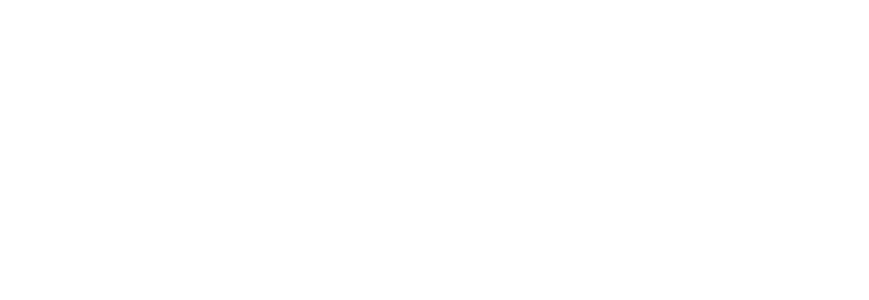
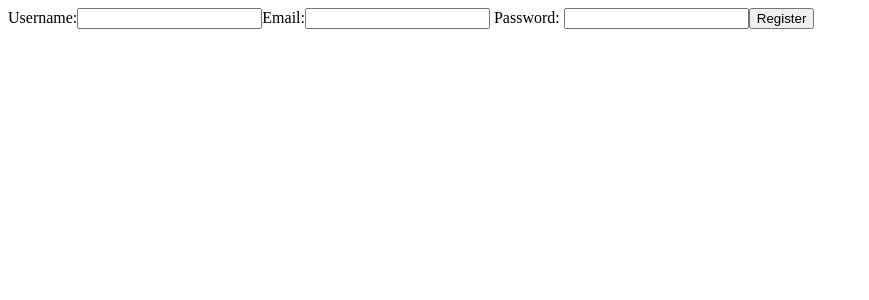
Before and after one commit to dtl915/Reddit_Clone, a React (Vite) app in the folder frontend/: page /auth/register in a window 1280 px wide. Before the commit this address had no page. Shown: the top 300 px of the page, without its empty margins (0-869 px from the left). Built offline with nearby package versions, Linux system fonts and the light colour scheme.

Commit message:
add registration page

```diff
--- a/frontend/src/App.tsx
+++ b/frontend/src/App.tsx
@@ -2,12 +2,14 @@
 import { Home } from "./pages/Home";
 import { Login } from "./pages/Login";
 import { Me } from "./pages/Me";
+import { Register } from "./pages/Register"
 export function App() {
   return (
     <Routes>
       <Route path="/" element={<Home />} />
       <Route path="/auth/login" element={<Login />} />
-      <Route path="/auth/me" element={<Me />}></Route>
+      <Route path="/auth/register" element={<Register />} />
+      <Route path="/auth/me" element={<Me />} />
     </Routes>
   );
 }
--- /dev/null
+++ b/frontend/src/api/register.ts
@@ -0,0 +1,11 @@
+import { apiFetch } from "./client"
+import type { User } from "../types"
+export async function register(username: string, email: string, password: string): Promise<User> {
+    return apiFetch("/auth/register", {
+        method: "POST", body: JSON.stringify({
+            username: username,
+            email: email,
+            password: password,
+        })
+    })
+}
--- a/frontend/src/pages/Home.tsx
+++ b/frontend/src/pages/Home.tsx
@@ -38,6 +38,7 @@
     return <div>
         {posts.map((post) =>
             <>
+                <title>Home Page</title>
                 <div key={post.id}>{post.title}</div>
                 <div>{post.author}</div>
                 <div>{formatDate(post.created_at)}</div>
--- a/frontend/src/pages/Login.tsx
+++ b/frontend/src/pages/Login.tsx
@@ -13,13 +13,14 @@
         return <div>Loading...</div>
 
     return <div>
+        <title>Login</title>
         <form action={async (formData: FormData) => {
             setLoading(true);
             const email = formData.get("email");
             const password = formData.get("password");
 
             if (typeof email !== "string" || typeof password !== "string") {
-                return
+                throw TypeError
             }
 
             try {
@@ -34,12 +35,15 @@
                 setLoading(false);
             }
         }}>
-            <label> Username:</label>
+            <label> Email:</label>
             <input type="text" id="email" name="email" />
             <label> Password: </label>
             <input type="text" id="password" name="password" />
             <button type="submit">Login</button>
 
         </form>
+        <button onClick={() => {
+            navigate("/auth/register")
+        }}>Doesn't Have an Account? Register Now!</button>
     </div>
 }
--- a/frontend/src/pages/Me.tsx
+++ b/frontend/src/pages/Me.tsx
@@ -1,3 +1,6 @@
 export function Me() {
-    return <div>You Logged In!</div>
+    return <div>
+        <title>Me</title>
+        <div>You Logged In!</div>
+    </div>
 }
--- a/frontend/src/pages/Register.tsx
+++ b/frontend/src/pages/Register.tsx
@@ -0,0 +1,48 @@
+import { useState } from "react";
+import { register } from "../api/register";
+import { getJWT } from "../api/login";
+import { useNavigate } from "react-router-dom";
+
+export function Register() {
+    const [error, setError] = useState<string | null>(null);
+    const [loading, setLoading] = useState(false);
+    const navigate = useNavigate()
+    if (error)
+        return <div>{error}</div>
+    if (loading)
+        return <div> Loading... </div>
+
+    return <div>
+        <title>Register</title>
+        <form action={async (formData: FormData) => {
+            try {
+                const username = formData.get("username");
+                const email = formData.get("email");
+                const password = formData.get("password");
+
+                if (typeof username !== "string" || typeof email !== "string" || typeof password !== "string")
+                    throw TypeError
+
+                const data = await register(username, email, password);
+
+                const access_token = await getJWT(email, password);
+                if (access_token.access_token) {
+                    localStorage.setItem("token", access_token.access_token)
+                    navigate("/auth/me")
+                }
+            } catch (error) {
+                setError(error instanceof Error ? error.message : "Unknown Error");
+            } finally {
+                setLoading(false);
+            }
+        }}>
+            <label >Username:</label>
+            <input type="text" id="username" name="username" />
+            <label >Email:</label>
+            <input type="text" id="email" name="email" />
+            <label> Password: </label>
+            <input type="text" id="password" name="password" />
+            <button type="submit"> Register </button>
+        </form>
+    </div >
+}
```
